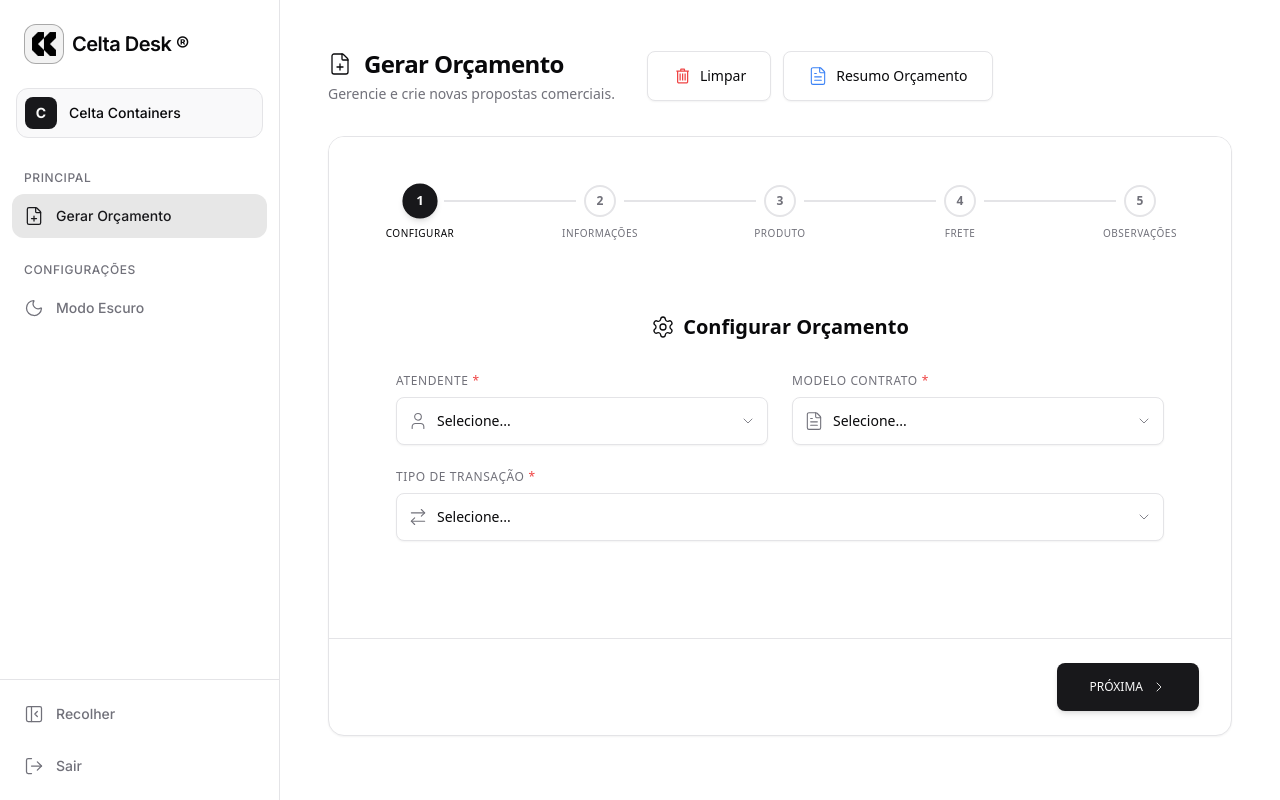
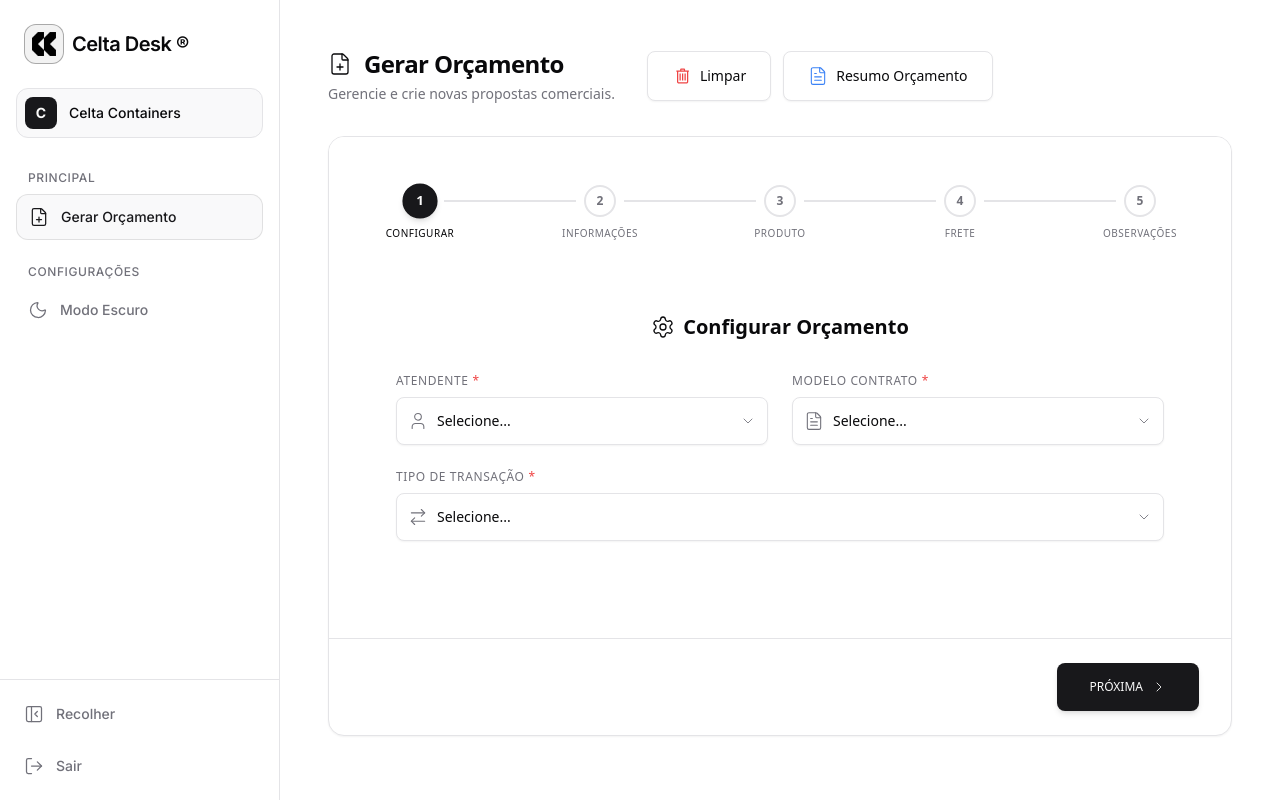
Before and after one commit to joaosilva25/CeltaSystem-Or-amento, a Next.js app: page /area in a window 1280 px wide. Built offline with nearby package versions, Linux system fonts and the light colour scheme; sample sign-in values are in the browser's storage.

Commit message:
fix: adjust sidebar

```diff
--- a/src/components/layout/Sidebar.tsx
+++ b/src/components/layout/Sidebar.tsx
@@ -139,7 +139,7 @@ export default function Sidebar({ className = "" }: { className?: string }) {
       </div>
 
       {/* Navigation */}
-      <div className="flex-1 overflow-y-auto py-2 px-3 space-y-6 overflow-x-hidden">
+      <div className="flex-1 overflow-y-auto py-2 px-4 space-y-6 overflow-x-hidden">
         {navGroups.map((group, groupIndex) => (
           <div key={groupIndex}>
             <AnimatePresence>
@@ -164,10 +164,10 @@ export default function Sidebar({ className = "" }: { className?: string }) {
                       if (item.onClick) item.onClick();
                       else if (item.href !== "#") router.push(item.href);
                     }}
-                    className={`w-full flex items-center gap-3 px-3 py-3 rounded-xl transition-all duration-200 group relative
+                    className={`w-full flex items-center gap-3 px-3 py-3 rounded-xl transition-all duration-200 group relative border-black/10
                       ${
                         item.active
-                          ? "bg-primary/10 text-primary" // Active state
+                          ? "bg-muted/50 text-primary border" // Active state
                           : "text-muted-foreground hover:bg-accent hover:text-accent-foreground" // Inactive state
                       }
                       ${isCollapsed ? "justify-center px-0" : ""}
```
